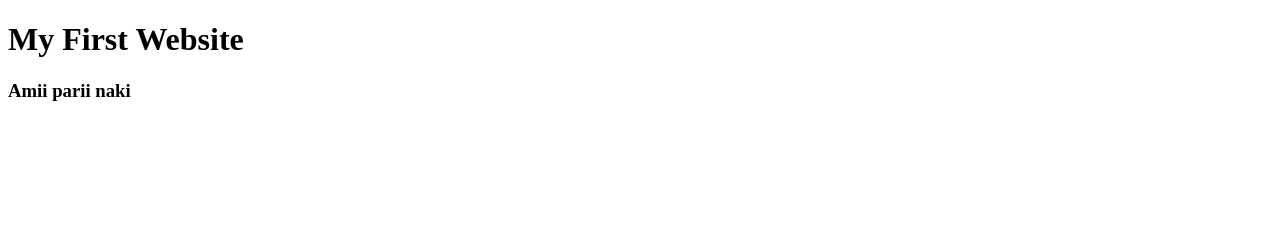
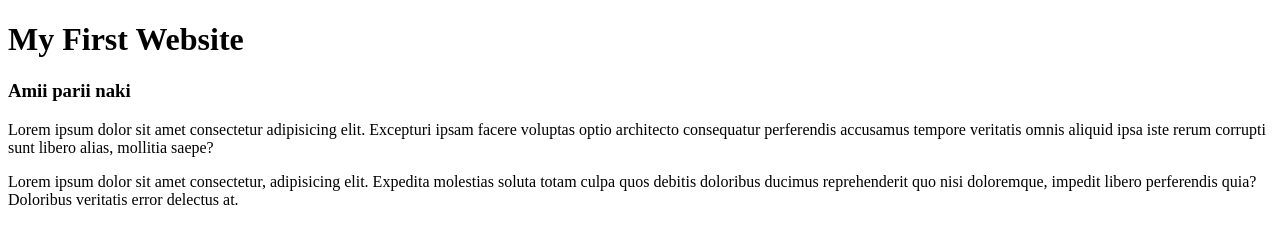
Before and after one commit to zubair-ahmed0-0/My-first-website, a plain HTML site: page Index.html in a window 1280 px wide. Drawn offline with Linux system fonts and the light colour scheme.

Commit message:
add new element

```diff
--- a/Index.html
+++ b/Index.html
@@ -9,5 +9,7 @@
 <body>
     <h1>My First Website</h1>
     <h3>Amii parii naki</h3>
+    <p>Lorem ipsum dolor sit amet consectetur adipisicing elit. Excepturi ipsam facere voluptas optio architecto consequatur perferendis accusamus tempore veritatis omnis aliquid ipsa iste rerum corrupti sunt libero alias, mollitia saepe?</p>
+    <p>Lorem ipsum dolor sit amet consectetur, adipisicing elit. Expedita molestias soluta totam culpa quos debitis doloribus ducimus reprehenderit quo nisi doloremque, impedit libero perferendis quia? Doloribus veritatis error delectus at.</p>
 </body>
 </html>
```
